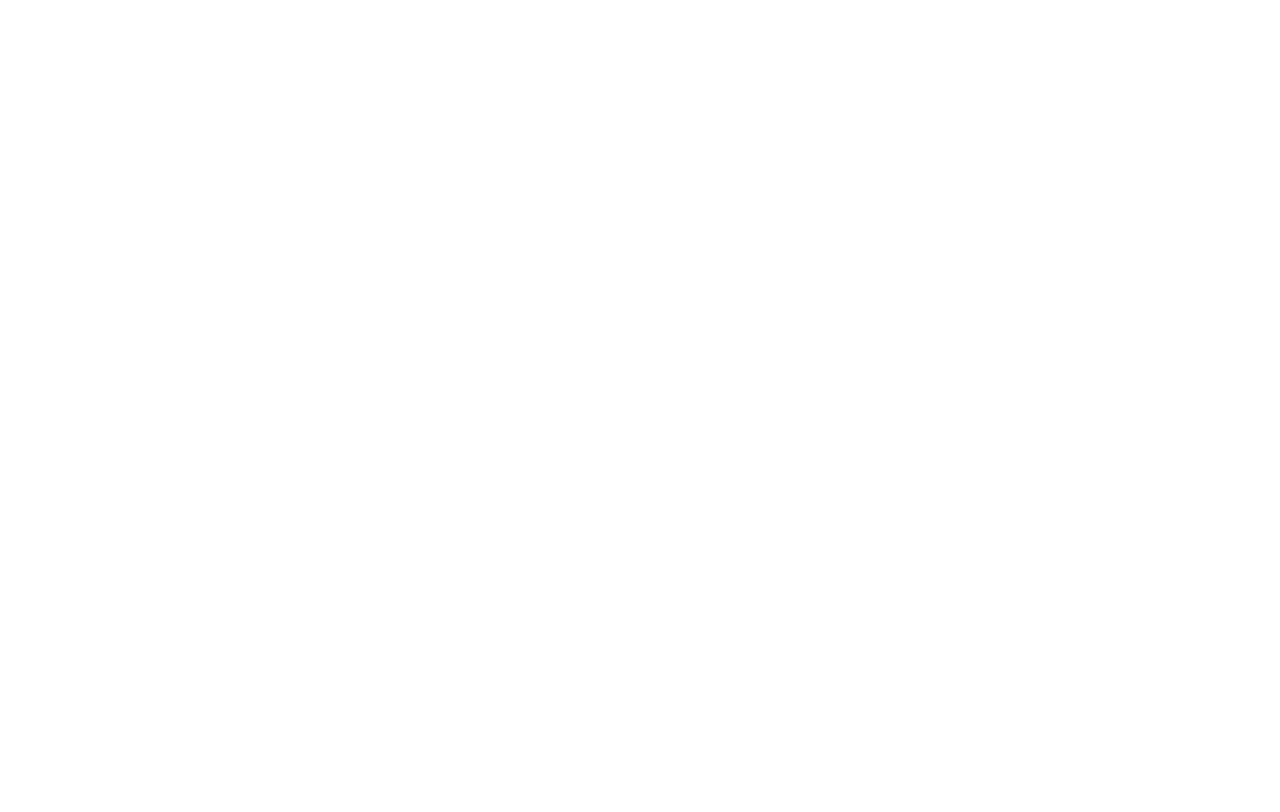
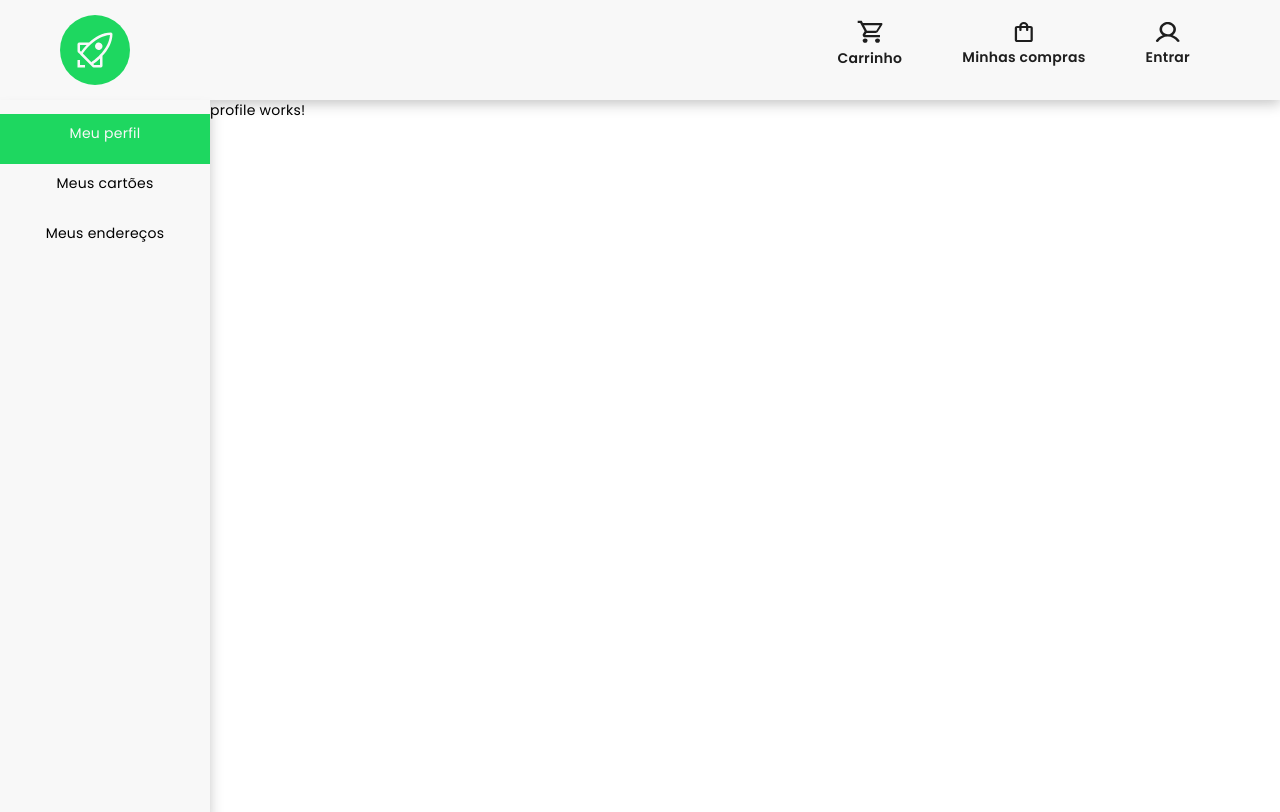
Before and after one commit to MatheusAlves17/les-sirius, an Angular app: page /profile/1 in a window 1280 px wide. Before the commit this address led to /. Built offline with nearby package versions, Linux system fonts and the light colour scheme.

Commit message:
feat: sidebar

```diff
--- a/package.json
+++ b/package.json
@@ -20,6 +20,7 @@
     "@angular/platform-browser": "^15.1.0",
     "@angular/platform-browser-dynamic": "^15.1.0",
     "@angular/router": "^15.1.0",
+    "ngx-mask": "^15.1.0",
     "rxjs": "~7.8.0",
     "tslib": "^2.3.0",
     "zone.js": "~0.12.0"
--- a/src/app/components/navbar/navbar.component.html
+++ b/src/app/components/navbar/navbar.component.html
@@ -21,3 +21,4 @@
     </div>
   </div>
 </nav>
+<router-outlet></router-outlet>
--- /dev/null
+++ b/src/app/components/sidebar/sidebar.component.css
@@ -0,0 +1,31 @@
+.sidebar-container{
+  width: 210px;
+  height: 89vh;
+  background: #f8f8f8;
+  overflow: hidden;
+  box-shadow: 0px 10px 12px rgba(30, 30, 30, 0.25);
+}
+
+ul{
+  list-style-type: none;
+  padding-left: 0;
+}
+
+.nav-item{
+  height: 50px;
+
+  display: flex;
+  align-items: center;
+  justify-content: center;
+
+  cursor: pointer;
+}
+.nav-item:hover{
+  background: #2ded70;
+  color: #F8F8F8;
+  transition: 0.8s;
+}
+.active{
+  background: #1ED760;
+  color: #F8F8F8;
+}
--- /dev/null
+++ b/src/app/components/sidebar/sidebar.component.html
@@ -0,0 +1,25 @@
+<div class="sidebar-container">
+  <ul>
+    <li>
+      <div class="nav-item active">
+        <p>
+          Meu perfil
+        </p>
+      </div>
+    </li>
+    <li>
+      <div class="nav-item">
+        <p>
+          Meus cartões
+        </p>
+      </div>
+    </li>
+    <li>
+      <div class="nav-item">
+        <p>
+          Meus endereços
+        </p>
+      </div>
+    </li>
+  </ul>
+</div>
--- a/src/app/components/sign-up/sign-up.component.html
+++ b/src/app/components/sign-up/sign-up.component.html
@@ -26,6 +26,7 @@
         name="cpf"
         id="cpf"
         required
+        mask="999.999.999-99"
         />
       </div>
       <div class="error" *ngIf="cpf.invalid && formDir.submitted">
@@ -66,6 +67,7 @@
         type="tel"
         name="telphone"
         id="telphone"
+        mask="(99) 99999-9999"
         required
         />
       </div>
--- /dev/null
+++ b/src/app/pages/profile/profile.component.html
@@ -0,0 +1,4 @@
+<div style="display: flex;">
+  <app-sidebar></app-sidebar>
+  <p>profile works!</p>
+</div>
```
Also changed, not shown: src/app/app-routing.module.ts (+7 -2 lines), src/app/app.module.ts (+10 -7 lines), src/app/components/sidebar/sidebar.component.ts (added, +10 -0 lines), src/app/pages/profile/profile.component.ts (added, +10 -0 lines), src/app/pages/profile/profile.component.css (added), 2 other files (tests, documents, lock files or other folders).
